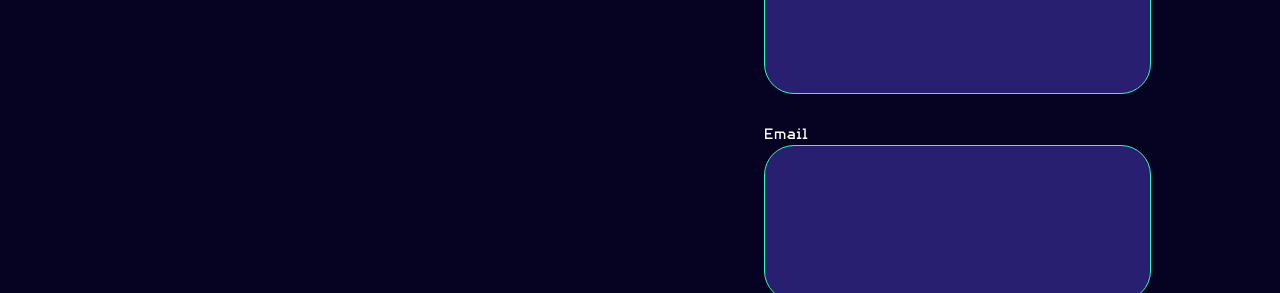
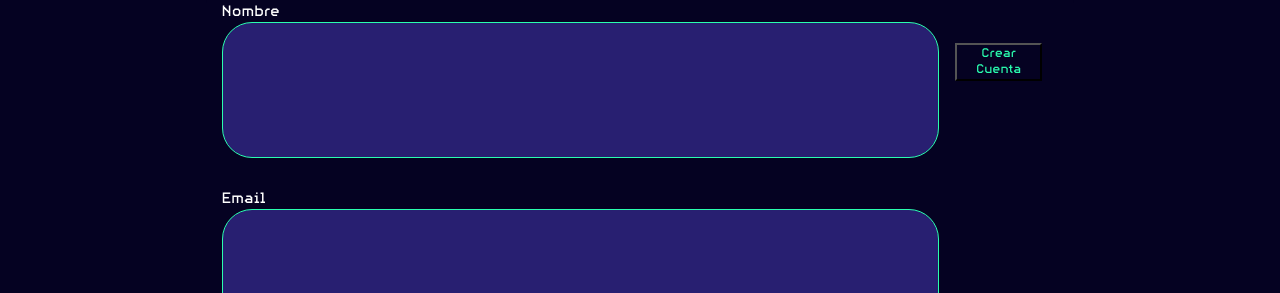
Before and after one commit to StefanoRC/ProyectoBeca, an Astro site: page /userRegister in a window 1280 px wide. Shown: the part 83-376 px from the top of the page. Built offline with nearby package versions, Linux system fonts and the light colour scheme; Astro itself is replaced by a stand-in of ours.

Commit message:
Add: use a div to wrap the formUser in [userRegister] form

```diff
--- a/src/pages/userRegister.astro
+++ b/src/pages/userRegister.astro
@@ -1,7 +1,7 @@
 ---
 import FormUser from "./components/formUser.astro";
 ---
-
+<div class="form-container">
 <FormUser
   title="Registro de Usuario"
   buttonText="Crear Cuenta"
@@ -33,7 +33,7 @@ import FormUser from "./components/formUser.astro";
     </div>
   </div>
 </FormUser>
-
+</div>
 <style>
   body {
     display: flex;
@@ -50,7 +50,7 @@ import FormUser from "./components/formUser.astro";
 
   .form-group input {
     width: 100%;
-    padding: 1em;
+    padding: .8em;
     border-radius: 30px;
     border: 1px solid var(--primary);
     background: var(--accent);
@@ -59,5 +59,4 @@ import FormUser from "./components/formUser.astro";
     box-sizing: border-box;
   }
 
-
 </style>
```
